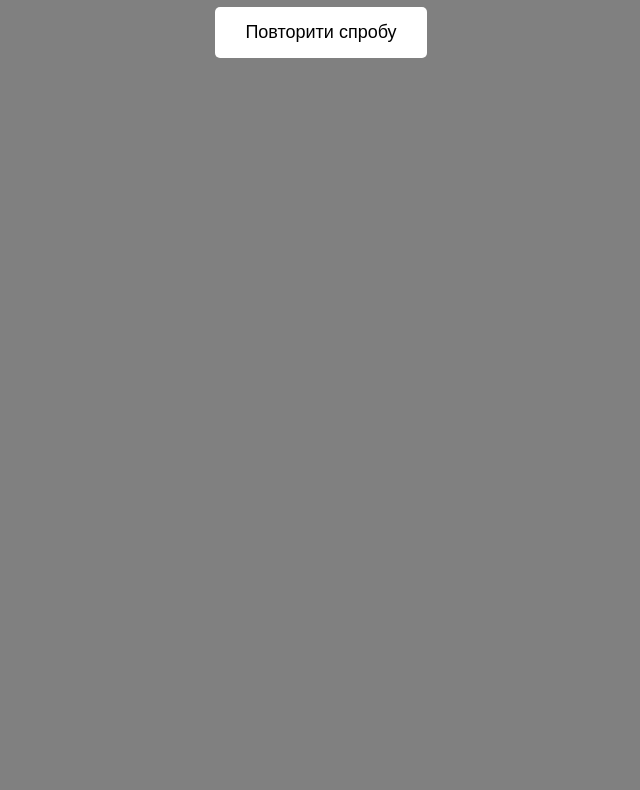
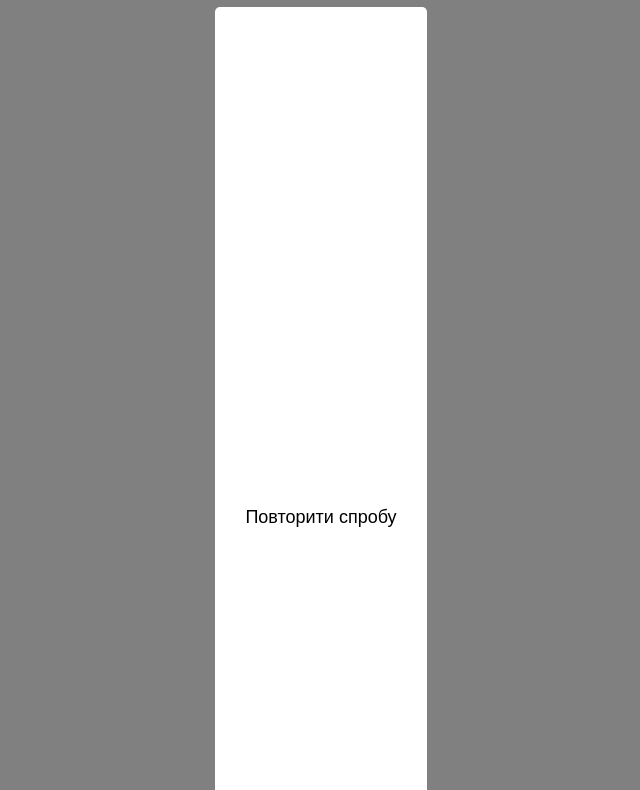
Before and after one commit to sigmabababuy76let/sigmos, a plain HTML site: page index.html in a window 1280 px wide. Shown: the part 83-873 px from the top of the page, without its empty margins (319-959 px from the left). Before the commit the page ends 800 px from the top, so only its background shows below. Drawn offline with Linux system fonts and the light colour scheme.

Commit message:
Update index.html

```diff
--- a/index.html
+++ b/index.html
@@ -11,7 +11,7 @@
             padding: 2px;
         }
         button {
-            padding: 15px 30px;
+            padding: 500px 30px;
             font-size: 18px;
             background: white;
             color: black;
```
